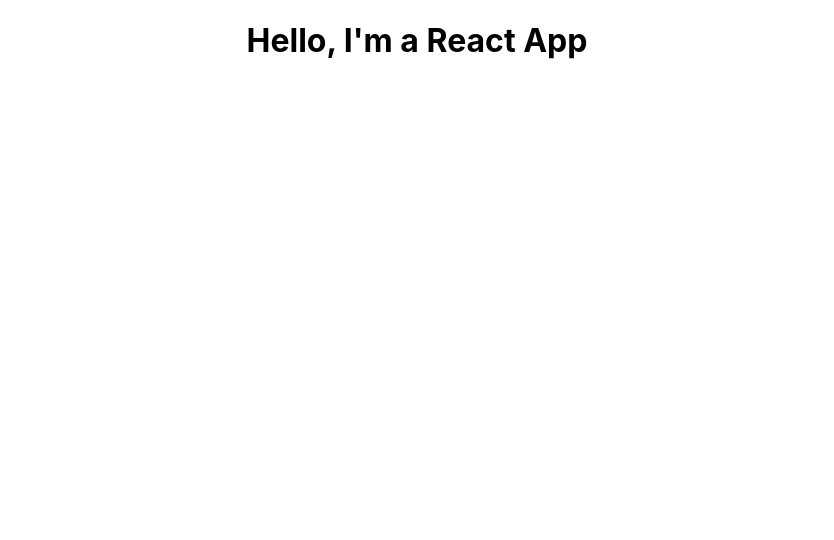
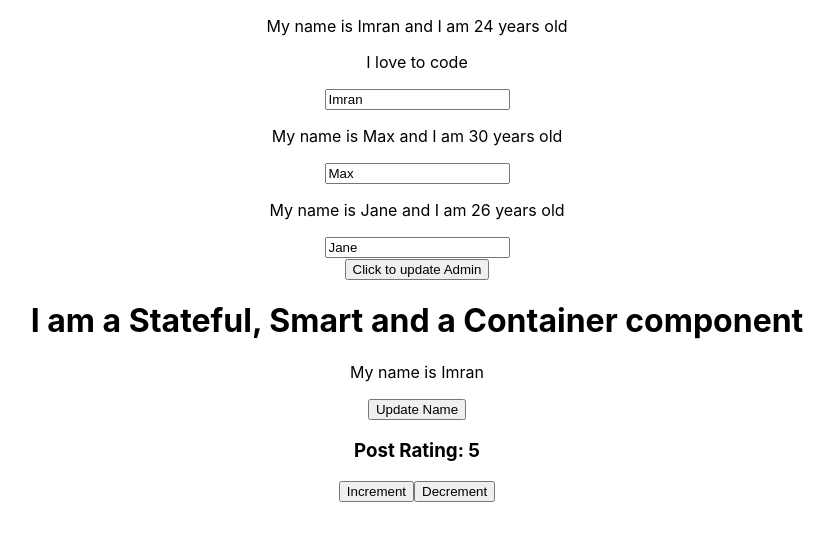
Before and after one commit to ImranGreat1/react-complete-guide, a React (Create React App) app: page / in a window 1280 px wide. Shown: the top 540 px of the page, without its empty margins (223-1057 px from the left). Built offline with nearby package versions, Linux system fonts and the light colour scheme.

Commit message:
saved point before the first assignment

```diff
--- a/src/App.js
+++ b/src/App.js
@@ -1,12 +1,15 @@
 import './App.css';
 import React, { Component } from 'react';
+import DemoApp from './demo/DemoApp';
+import StateHook from './demo/StateHook';
 
 
 class App extends Component {
   render() {
     return (
       <div className="App">
-        <h1>Hello, I'm a React App</h1>
+        <DemoApp />
+        <StateHook />
       </div>
     )
   }
--- /dev/null
+++ b/src/demo/DemoApp.js
@@ -0,0 +1,76 @@
+import React, { Component } from 'react';
+// import JSX from './JSX';
+import Person from './Person/Person';
+
+class DemoApp extends Component {
+    // State in class components
+    state = {
+        persons: [
+            {
+                name: 'Imran',
+                age: 24
+            },
+            {
+                name: 'Max',
+                age: 30
+            },
+            {
+                name: 'Jane',
+                age: 26
+            }
+        ]
+    }
+    // We'll need to bind the 'this' keyword when using normal functions
+    updateAdminHandler = function(name) {
+        // we update the state by calling this.setState method with the updated data
+        const newPersons = [...this.state.persons]
+        name = name ? name : 'Imran Great';
+        newPersons[0] = { name, age: 24, admin: true }
+        this.setState({persons: newPersons})
+    };
+
+    // We don't have to bind the 'this' keyword when using arrow functions
+    updateMax = () => {
+        // we update the state by calling this.setState method with the updated data
+        const newPersons = [...this.state.persons]
+        newPersons[1] = { name: 'Max The Creator', age: 31, admin: true }
+        this.setState({persons: newPersons})
+    };
+
+    inputChangeHandler = (event) => {
+        const newPersons = [...this.state.persons]
+        newPersons[2] = { name: event.target.value, age: 31, admin: true }
+        this.setState({persons: newPersons})
+    };
+
+    render() {
+        console.log(this.state)
+        return (
+            <div>
+                <Person
+                    name={this.state.persons[0].name}
+                    age={this.state.persons[0].age}
+                    // passsing arguments when using binding the 'this' keyword
+                    click={this.updateAdminHandler.bind(this, 'Imran Great Suleiman')}
+                    // changed={this.inputChangeHandler}
+                >
+                    I love to code
+                </Person>
+                <Person
+                    name={this.state.persons[1].name}
+                    age={this.state.persons[1].age}
+                    click={this.updateMax}
+                    // changed={this.inputChangeHandler}
+                />
+                <Person
+                    name={this.state.persons[2].name}
+                    age={this.state.persons[2].age}
+                    changed={this.inputChangeHandler}
+                />
+                {/* We can also use the arrow function hack but it is said to be not efficient */}
+                <button onClick={() => this.updateAdminHandler()}>Click to update Admin</button>
+            </div>
+        )
+    }
+}
+export default DemoApp;
--- /dev/null
+++ b/src/demo/JSX.js
@@ -0,0 +1,28 @@
+import React, { Component } from 'react';
+
+
+class JSX extends Component {
+    render() {
+        // return (
+        //     <div className="jsx">
+        //         <h2>
+        //             I am not HTML but I get compiled to HTML before rendering
+        //         </h2>
+        //     </div>
+        // )
+        // This is what happens behind the scenes
+        return React.createElement('div', { className: "jsx" }, React.createElement('h2', null, 'I am not HTML but I get compiled to HTML before renderings'))
+    }
+}
+
+// Some restrictions in JSX
+/*
+1. We can't use class attribute but instead we use className because class is a
+reserved key word in Javascript
+
+2. The JSX we write must have one parent element, meaning one parent element that
+surrounds the other children elements
+*/
+
+
+export default JSX;
--- /dev/null
+++ b/src/demo/Person/Person.js
@@ -0,0 +1,43 @@
+import React from 'react';
+
+const person = (props) => {
+    return (
+        <div>
+            <p onClick={props.click} >My name is {props.name} and I am {props.age} years old</p>
+            <p>{props.children}</p>
+            {/* Two way binding */}
+            <input type="text" onChange={props.changed}  value={props.name} /*defaultValue={props.name}*/ />
+        </div>
+    )
+};
+
+/*
+props is the argument we get when our component is passed an attribute at
+the component it is being used. We can call props anything but it is a
+the convention to always use props
+
+we input dynamic content using single curly braces like: {props.name}
+*/
+
+/*
+ We can pass not only just plain text but event JSX. We pass complex JSX
+ as the children props of a component
+*/
+
+/* When using a functional component, we should always use lowercase at
+the beginning of the component name*/
+
+/*
+    Two ways binding is when we share data both from the parent and child.
+    Example of this is when we have an input in a child component that
+    updates the parent component when the value of the input changes usually
+    by listening to an onChange event. Then in the parent component we are
+    also passing the value of the input when we first view the child component.
+
+    When we provide a value to an input element, we'll have to listen to an
+    unchange event if not the input will be a read-only field. Another workaround
+    if we don't want to provide an onChange handler is to use defaultValue attribute
+    instead.
+*/
+
+export default person;
--- /dev/null
+++ b/src/demo/StateHook.js
@@ -0,0 +1,49 @@
+import { useState } from 'react';
+
+
+const StateHook = () => {
+    const [ person, setPerson ] = useState({ name: 'Imran', age: 23 });
+
+    const [post, setPost] = useState({ title: 'This is cool', rating: 5 });
+
+    const incrementRatingHandler = () => {
+        setPost({...post, rating: post.rating + 1 })
+    }
+
+    const decrementRatingHandler = () => {
+        setPost({...post, rating: post.rating - 1 })
+    }
+
+    // This function will not merge the new state with the old one
+    // const updateNameHandler = () => {
+    //     setPerson({ name: 'Imran Great' })
+    // }
+
+    /* This will work because we first spread the old person state,
+    so the new will overwrite only the updated data
+    */
+    const updateNameHandler = () => {
+        setPerson({...person, name: 'Imran Great' })
+    }
+
+    /* If the data are not related we can seperate them by providing one state
+    call for each of them. This is usually the preffered way if the data are
+    not related*/
+
+    return (
+        <div>
+            <h1>
+                I am a Stateful, Smart and a Container component
+            </h1>
+            <p>My name is {person.name}</p>
+            <button onClick={updateNameHandler} >Update Name</button>
+            <br/>
+            <h3>Post Rating: {post.rating}</h3>
+            <button onClick={incrementRatingHandler}>Increment</button>
+            <button onClick={decrementRatingHandler}>Decrement</button>
+        </div>
+    )
+}
+
+
+export default StateHook;
```
Also changed, not shown: public/logo192.png (added).
